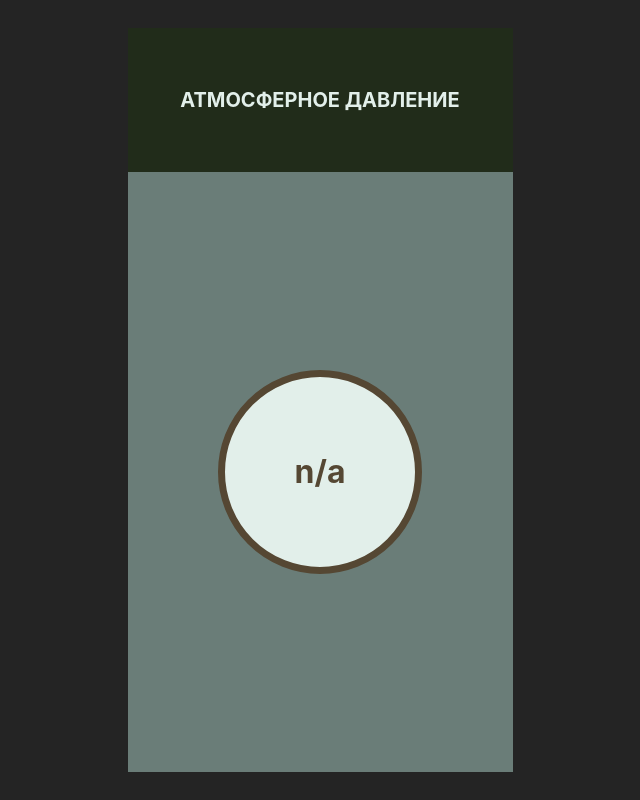
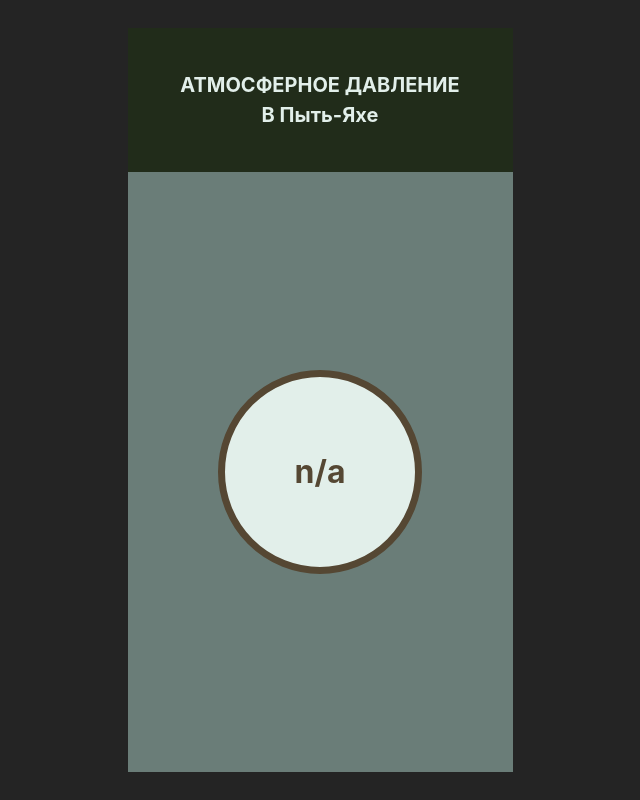
Before and after one commit to alhaos-measurement/web, a React (Vite) app: page / in a window 1280 px wide. Shown: the whole page, without its empty margins (320-960 px from the left). Built offline with nearby package versions, Linux system fonts and the light colour scheme; no server answers.

Commit message:
city added to header

```diff
--- a/src/components/Header/Header.jsx
+++ b/src/components/Header/Header.jsx
@@ -4,6 +4,7 @@ function Header() {
 
     return <div className={styles.container}>
         <div className={styles.caption}>АТМОСФЕРНОЕ ДАВЛЕНИЕ</div>
+        <div className={styles.caption}>В Пыть-Яхе</div>
     </div>
 
 }
```
